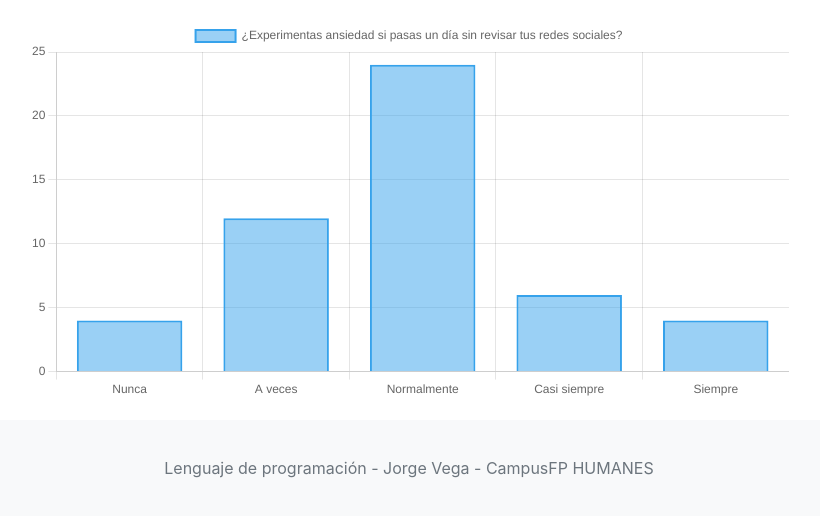
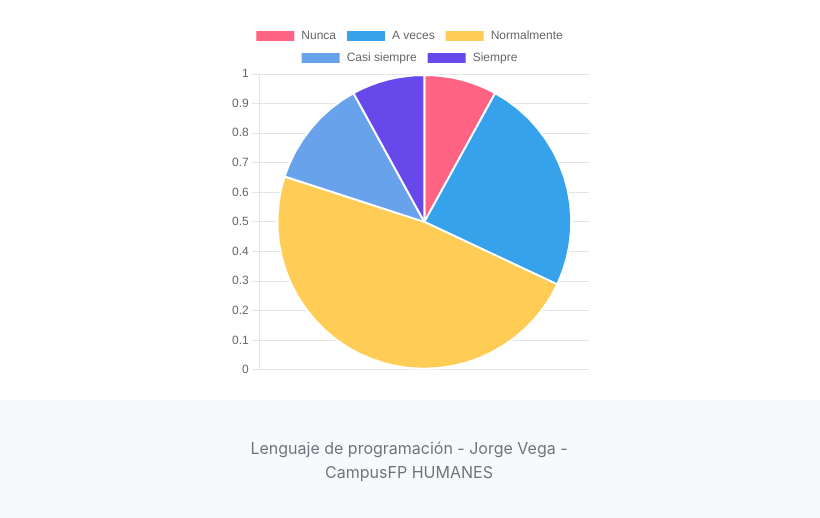
Before and after one commit to Vindicomus/Ejemplo-Gr-fica-Pregunta-5, a plain HTML site: page index.html in a window 1280 px wide. Shown: the whole page, without its empty margins (231-1051 px from the left). Drawn offline with nearby package versions, Linux system fonts and the light colour scheme.

Commit message:
Cambio de gráfica 'bar' ---> 'pie'

```diff
--- a/scripts.js
+++ b/scripts.js
@@ -2,13 +2,20 @@ document.addEventListener('DOMContentLoaded', function() {
     const ctx = document.getElementById('myChart');
 
     new Chart(ctx, {
-      type: 'bar',
+      type: 'pie',
       data: {
         labels: ['Nunca', 'A veces', 'Normalmente', 'Casi siempre', 'Siempre'],
         datasets: [{
           label: '¿Experimentas ansiedad si pasas un día sin revisar tus redes sociales?',
           data: [4, 12, 24, 6, 4],
-          borderWidth: 2
+          backgroundColor: [
+            'rgb(255, 99, 132)',
+            'rgb(54, 162, 235)',
+            'rgb(255, 205, 86)',
+            'rgb(103, 162, 235)',
+            'rgb(103, 72, 235)',
+          ],
+          hoverOffset: 4
         }]
       },
       options: {
--- a/styles.css
+++ b/styles.css
@@ -1,6 +1,6 @@
 /* Estilos personalizados */
 .container {
-    max-width: 800px;
+    max-width: 400px;
     margin: 0 auto;
     padding: 20px;
 }
```
Also changed, not shown: index.html (+0 -1 lines), 1 other file.
